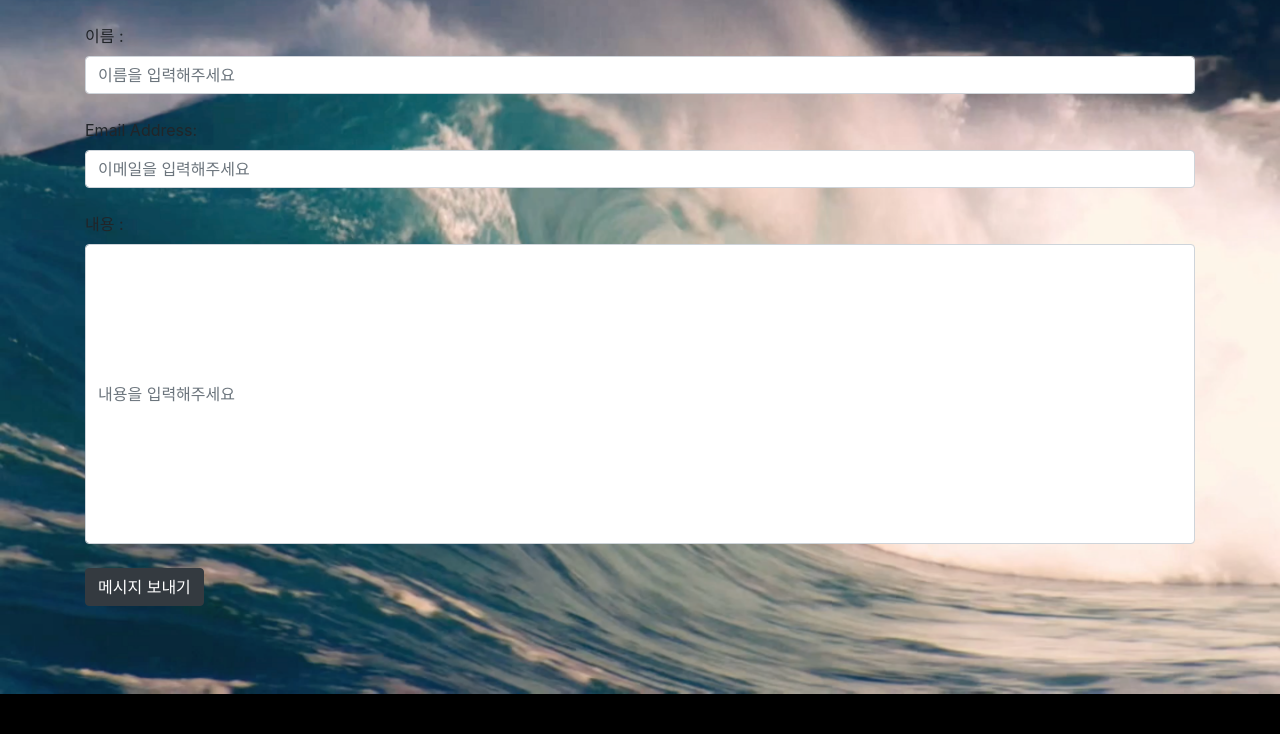
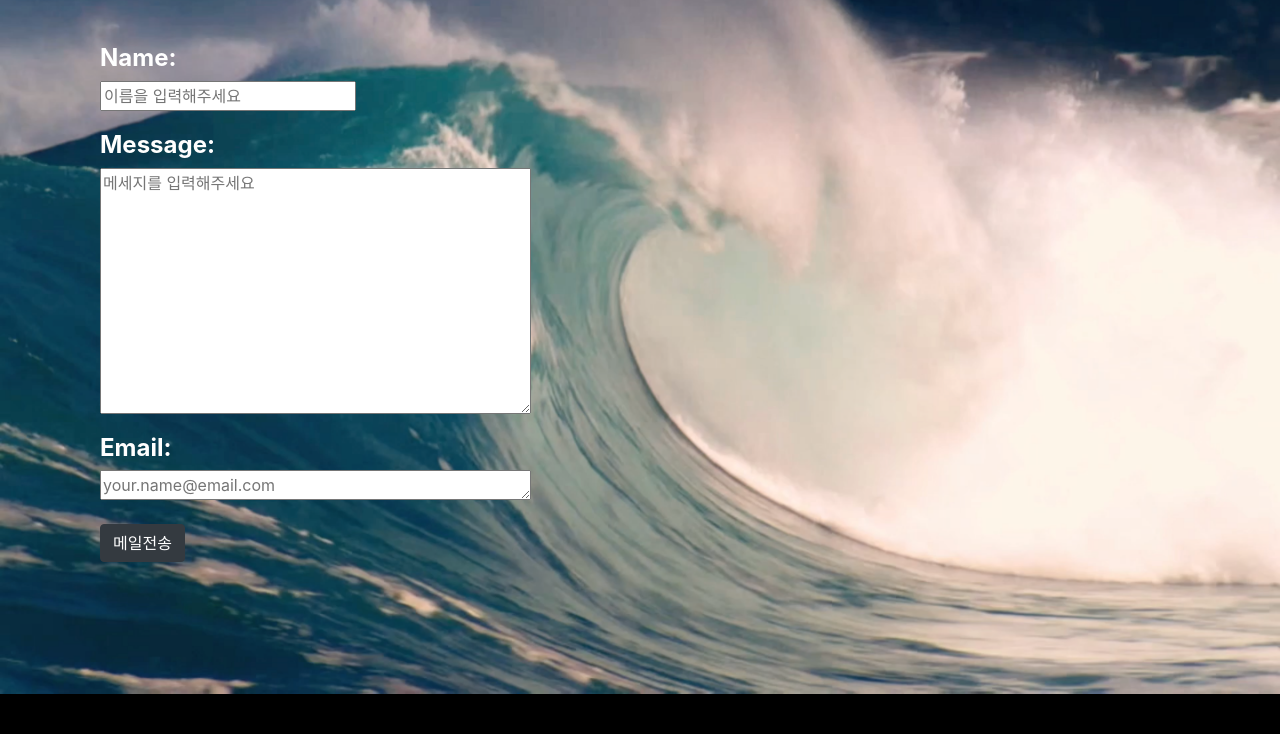
Before and after one commit to wwjdtm/Django_web, a Django app: page /polioapp/Contact/ in a window 1280 px wide. Shown: the part 66-800 px from the top of the page. Run offline with Django 3.2, Linux system fonts and the light colour scheme; some libraries are stand-ins or nearby versions.

Commit message:
구글메일전송

```diff
--- a/winkproject/polioapp/templates/Contact.html
+++ b/winkproject/polioapp/templates/Contact.html
@@ -3,14 +3,54 @@
 {% block content %}
 
 <form class ="gform" method="POST" data-email="kyj560785@gmail.com" action="https://script.google.com/macros/s/AKfycbyHY-hghCgbFWaGKfy27ep3dvSbrI7bAkKKjdBo1lmj0TBuRSU/exec">
-<label for="name">이름 : </label>
-<input id="name" class="form-control" name="name" required placeholder="이름을 입력해주세요"/>
-<br>
-<label for="email">Email Address:</label>
-<input type="text" class="form-control" name="email" id="email" placeholder="이메일을 입력해주세요"/><br />
-<label for="data">내용 :</label>
-<input type="text" style="height:300px; " class="form-control" name="data" id="data" placeholder="내용을 입력해주세요"/><br />
-<button class="btn btn-dark" style="margin-bottom:5%; ">
-      메시지 보내기</button></div>
+      <!-- <div class="form-elements">
+              <label for="name">Name: </label>
+              <input id="name" name="name" placeholder="이름을 입력해주세요" />
+              <br>
+              <label for="message">Message: </label>
+              <input id="message" style="height: 300px; width: 1000px;" name="message" rows="10"
+              placeholder="메세지를 입력해주세요"></input>
+
+              <br>
+              <label for="email"><em>Your</em> Email Address:</label>
+              <input id="email" name="email" type="email" value=""
+              required placeholder="your.name@email.com"/>
+
+              <br>
+
+            <button class="button-success pure-button button-xlarge">
+              <i class="fa fa-paper-plane"></i>&nbsp;Send</button>
+          </div>
+
+          <div class="thankyou_message" style="display:none;">
+            <h2><em>Thanks</em> for contacting me!
+              I will get back to you soon!</h2>
+          </div> -->
+          <div class="container">
+            <form >
+              <h4>Name:</h4>
+              <input type="text" name="boardname" placeholder="이름을 입력해주세요">
+              <h4>Message: </h4>
+              <textarea cols=40 rows=10 name="Message" placeholder="메세지를 입력해주세요"></textarea>
+              <h4>Email: </h4>
+              <textarea cols=40 rows=1 name="email" type="email" value=""
+              required placeholder="your.name@email.com"></textarea>
+              <br>
+              <br>
+              <input class="btn btn-dark" type="submit" value="메일전송">
+
+            </form>
+
+            <div class="thankyou_message" style="display:none;">
+            <h2><em>Thanks</em> for contacting me!
+              I will get back to you soon!</h2>
+            </div>
+
+        </form>
+
+        <script data-cfasync="false" type="text/javascript"
+        src="https://cdn.rawgit.com/dwyl/html-form-send-email-via-google-script-without-server/master/form-submission-handler.js">
+        </script>
+
 
 {% endblock %}
```
